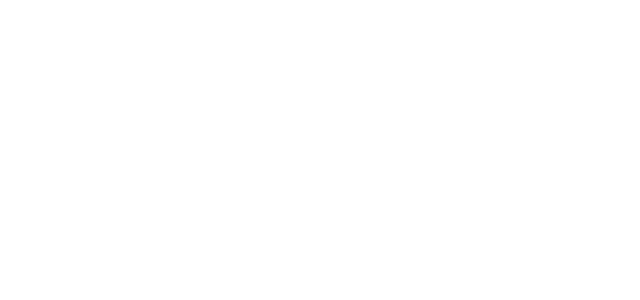
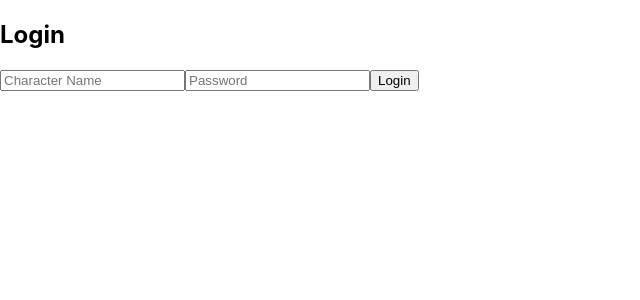
Before and after one commit to linisastald/Loot-Tracker-PF1e, a React (Create React App) app in the folder frontend/: page / in a window 1280 px wide. Shown: the top 300 px of the page, without its empty margins (0-640 px from the left). Built offline with nearby package versions, Linux system fonts and the light colour scheme.

Commit message:
frontend App.js update

```diff
--- a/frontend/src/App.js
+++ b/frontend/src/App.js
@@ -14,6 +14,7 @@
           <Route path="/loot-entry" component={LootEntry} />
           <Route path="/loot-overview" component={LootOverview} />
           <Route path="/gold-transactions" component={GoldTransactions} />
+          <Route exact path="/" component={Login} />
         </Switch>
       </div>
     </Router>
```
